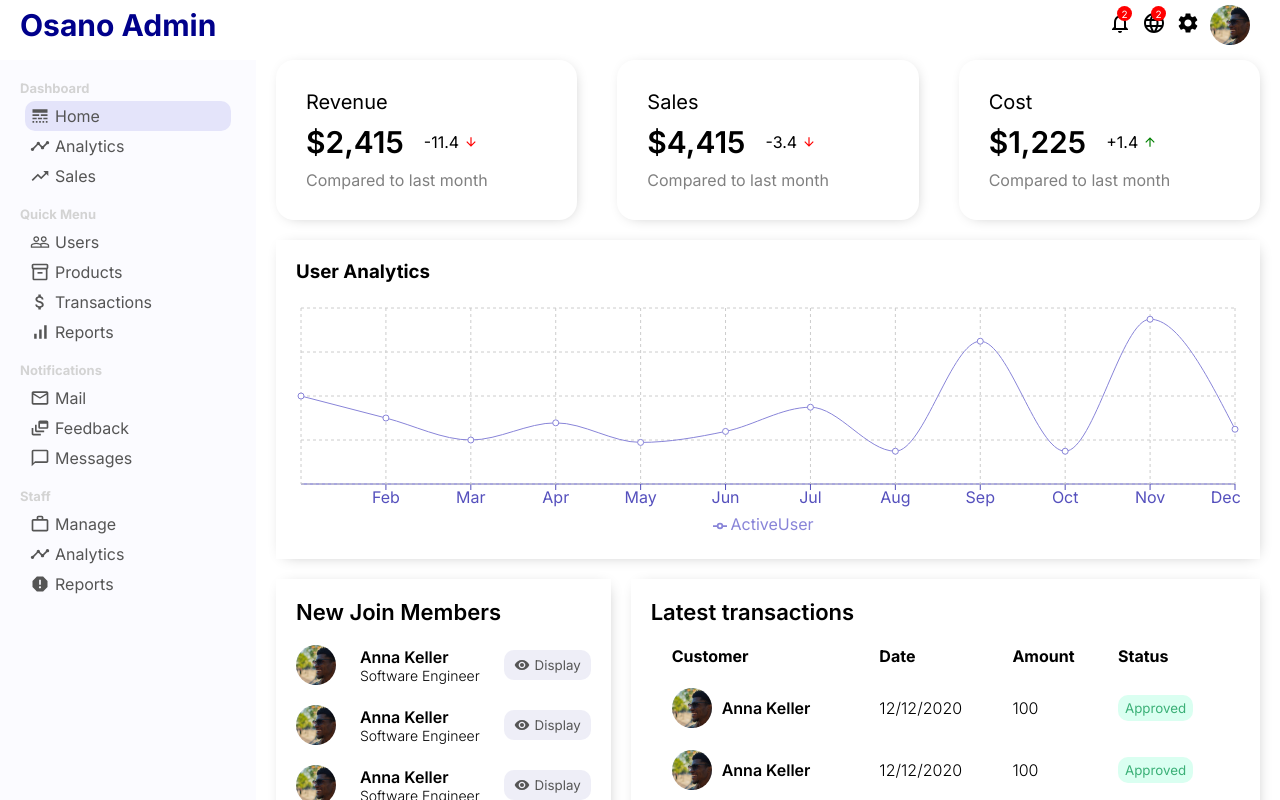
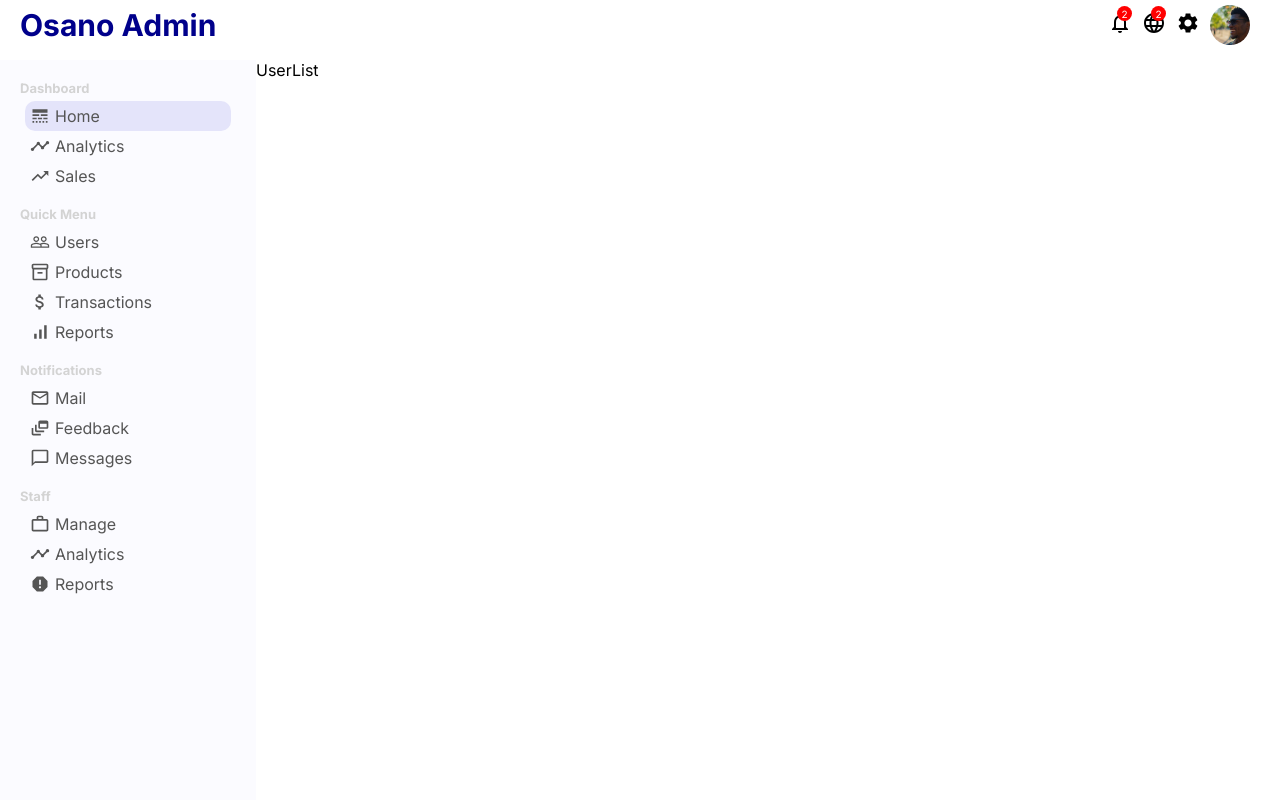
Before and after one commit to DerrickAntoney/osanoadmin, a React (Vite) app: page /users in a window 1280 px wide. Shown: the top 800 px of the page. Built offline with nearby package versions, Linux system fonts and the light colour scheme.

Commit message:
Configures the react router for the the user and home pages

```diff
--- a/package.json
+++ b/package.json
@@ -16,6 +16,7 @@
     "@mui/material": "^5.15.15",
     "react": "^18.2.0",
     "react-dom": "^18.2.0",
+    "react-router-dom": "^6.22.3",
     "recharts": "^2.12.4"
   },
   "devDependencies": {
--- a/src/App.jsx
+++ b/src/App.jsx
@@ -2,16 +2,25 @@
 import Topbar from './components/topbar/Topbar'
 import Sidebar from './components/siderbar/Sidebar'
 import Home from './pages/home/Home'
+import {
+  BrowserRouter as Router,
+  Route,
+  Routes
+} from "react-router-dom";
+import UserList from './pages/userList/UserList';
 
 const App = () => {
   return (
-    <div>
+    <Router>
       <Topbar/>
       <div className="container">
         <Sidebar/>
-        <Home/>
+        <Routes>
+          <Route path="/" element={<Home/>}/>
+          <Route path="/users" element={<UserList/>}/>
+        </Routes>
       </div>
-    </div>
+    </Router>
   )
 }
 
--- /dev/null
+++ b/src/pages/userList/UserList.jsx
@@ -0,0 +1,9 @@
+import './userList.css'
+
+const UserList = () => {
+  return (
+    <div className='userList'>UserList</div>
+  )
+}
+
+export default UserList
--- /dev/null
+++ b/src/pages/userList/userList.css
@@ -0,0 +1,3 @@
+.userList {
+    flex: 4;
+}
```
Also changed, not shown: 1 other file (tests, documents, lock files or other folders).
